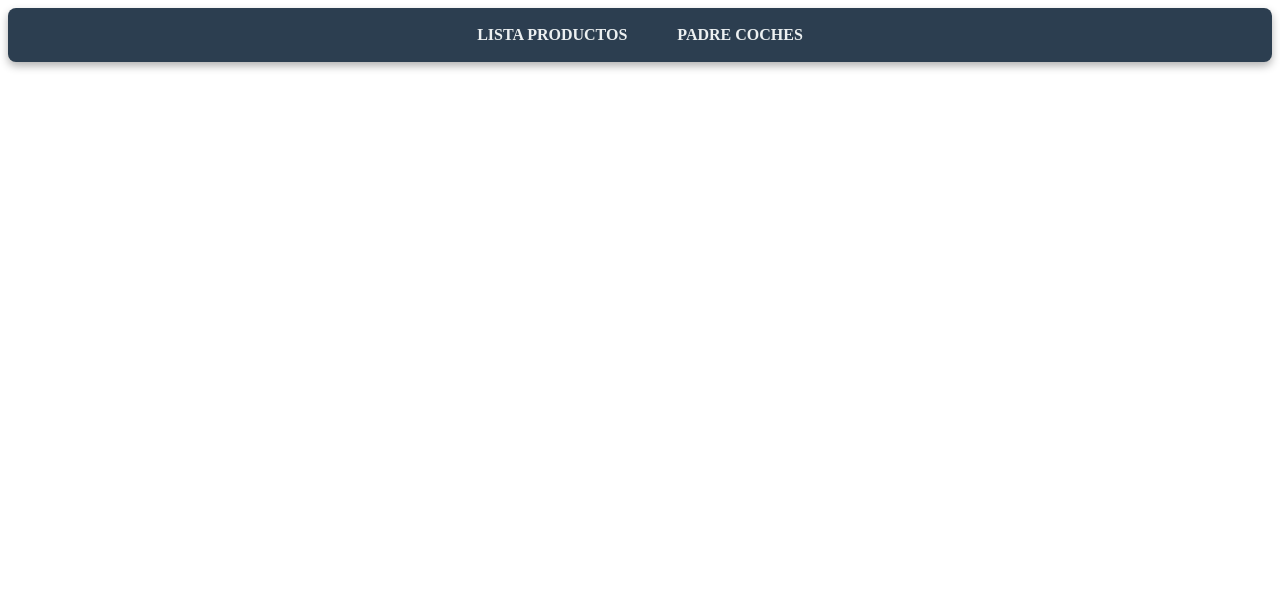
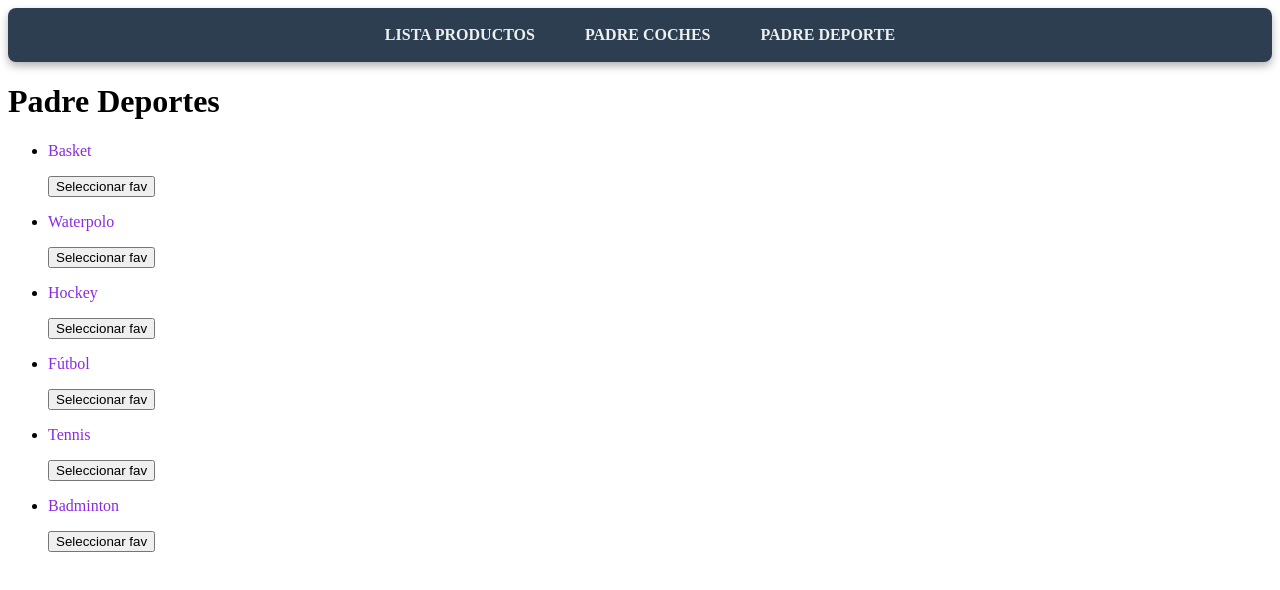
Before and after one commit to Kevbast/angularcomunicacionmodelos, an Angular app: page /padredeporte in a window 1280 px wide. Before the commit this address led to /. Shown: the top 590 px of the page. Built offline with nearby package versions, Linux system fonts and the light colour scheme.

Commit message:
padre hijo deporte con comunicación

```diff
--- a/src/app/app-module.ts
+++ b/src/app/app-module.ts
@@ -8,6 +8,7 @@ import { MenuComponent } from './components/menu.component/menu.component';
 import { HijococheComponent } from './components/hijocoche.component/hijocoche.component';
 import { PadrecochesComponent } from './components/padrecoches.component/padrecoches.component';
 import { PadredeportesComponent } from './components/padredeportes.component/padredeportes.component';
+import { HijodeporteComponent } from './components/hijodeporte.component/hijodeporte.component';
 
 @NgModule({
   declarations: [
@@ -16,7 +17,8 @@ import { PadredeportesComponent } from './components/padredeportes.component/pad
     MenuComponent,
     HijococheComponent,
     PadrecochesComponent,
-    PadredeportesComponent
+    PadredeportesComponent,
+    HijodeporteComponent
   ],
   imports: [
     BrowserModule,routing
--- a/src/app/app.routing.ts
+++ b/src/app/app.routing.ts
@@ -4,10 +4,12 @@ import { Routes,RouterModule } from "@angular/router";
 import { ModuleWithProviders } from "@angular/core";
 import { HijococheComponent } from "./components/hijocoche.component/hijocoche.component";
 import { PadrecochesComponent } from "./components/padrecoches.component/padrecoches.component";
+import { PadredeportesComponent } from "./components/padredeportes.component/padredeportes.component";
 
 const appRoutes:Routes=[
     {path:"",component:ListaproductosComponent},
     {path:"padre",component:PadrecochesComponent},
+    {path:"padredeporte",component:PadredeportesComponent},
 ]
 
 export const appRoutingProvider:any[]=[];
--- /dev/null
+++ b/src/app/components/hijodeporte.component/hijodeporte.component.html
@@ -0,0 +1,4 @@
+<div>
+    <p style="color: blueviolet;">{{sport}}</p>
+    <button (click)="selectFavoritoHijo()">Seleccionar fav</button>
+</div>
--- /dev/null
+++ b/src/app/components/hijodeporte.component/hijodeporte.component.ts
@@ -0,0 +1,21 @@
+import { Component, Input,Output,EventEmitter } from '@angular/core';
+
+@Component({
+  selector: 'app-hijodeporte',
+  standalone: false,
+  templateUrl: './hijodeporte.component.html',
+  styleUrl: './hijodeporte.component.css',
+})
+export class HijodeporteComponent {
+@Input() sport!:string;
+//igual que el nombre de la funcion q pasamos por props
+@Output() seleccionarFavPadre:EventEmitter<any>=new EventEmitter();
+
+//NECESITAMOS UN MÉTODO PARA QUE CADA HIJO REALICE CLICK Y A SU VEZ LLAMAMOS AL PARENT
+
+selectFavoritoHijo():void{
+  //DENTRO DE EMIT ENVIAREMOS LOS PARAMETROS QUE NECESITEMOS
+  this.seleccionarFavPadre.emit(this.sport);
+}
+
+}
--- a/src/app/components/menu.component/menu.component.html
+++ b/src/app/components/menu.component/menu.component.html
@@ -6,5 +6,8 @@
         <li>
             <a [routerLink]="['/padre']">Padre Coches</a>
         </li>
+        <li>
+            <a [routerLink]="['/padredeporte']">Padre Deporte</a>
+        </li>
     </ul>
 </div>
--- a/src/app/components/padredeportes.component/padredeportes.component.html
+++ b/src/app/components/padredeportes.component/padredeportes.component.html
@@ -1 +1,11 @@
-<p>padredeportes.component works!</p>
+<div>
+    <h1>Padre Deportes</h1>
+    <h2 style="color: darkred;">{{mensaje}}</h2>
+    <ul>
+        @for (deporte of deportes; track deporte) {
+        <li>
+            <app-hijodeporte [sport]="deporte" (seleccionarFavPadre)="selectFavPadre($event)"></app-hijodeporte>
+        </li>
+    }
+    </ul>
+</div>
--- a/src/app/components/padredeportes.component/padredeportes.component.ts
+++ b/src/app/components/padredeportes.component/padredeportes.component.ts
@@ -1,11 +1,29 @@
 import { Component } from '@angular/core';
 
 @Component({
-  selector: 'app-padredeportes.component',
+  selector: 'app-padredeportes',
   standalone: false,
   templateUrl: './padredeportes.component.html',
   styleUrl: './padredeportes.component.css',
 })
 export class PadredeportesComponent {
+  public deportes:Array<string>;
+  public mensaje:string;
+
+  //NECESITAMOS UN MÉTODO QUE RECIBA EVENT QUE VA A SER CUALQUIER TIPADO(any)
+
+  selectFavPadre(event:any):void{
+    console.log("Comunicando al padre" + event);
+    //COMO VEMOS EVENT ES EL VALOR O VALORES QUE RECOGEMOS,
+    // SI SON MÁS PARAMS A PARTE DE EVENT SE NECESITARÍA OTRO VARIABLE(event:any,algo:string)
+    this.mensaje="Tú deporte favorito es: "+event;
+  }
+
+  constructor(){
+    this.deportes=["Basket","Waterpolo","Hockey","Fútbol","Tennis","Badminton"],
+    this.mensaje="";
+  }
+
+
 
 }
```
Also changed, not shown: src/app/components/hijodeporte.component/hijodeporte.component.css (added), 1 other file (tests, documents, lock files or other folders).
